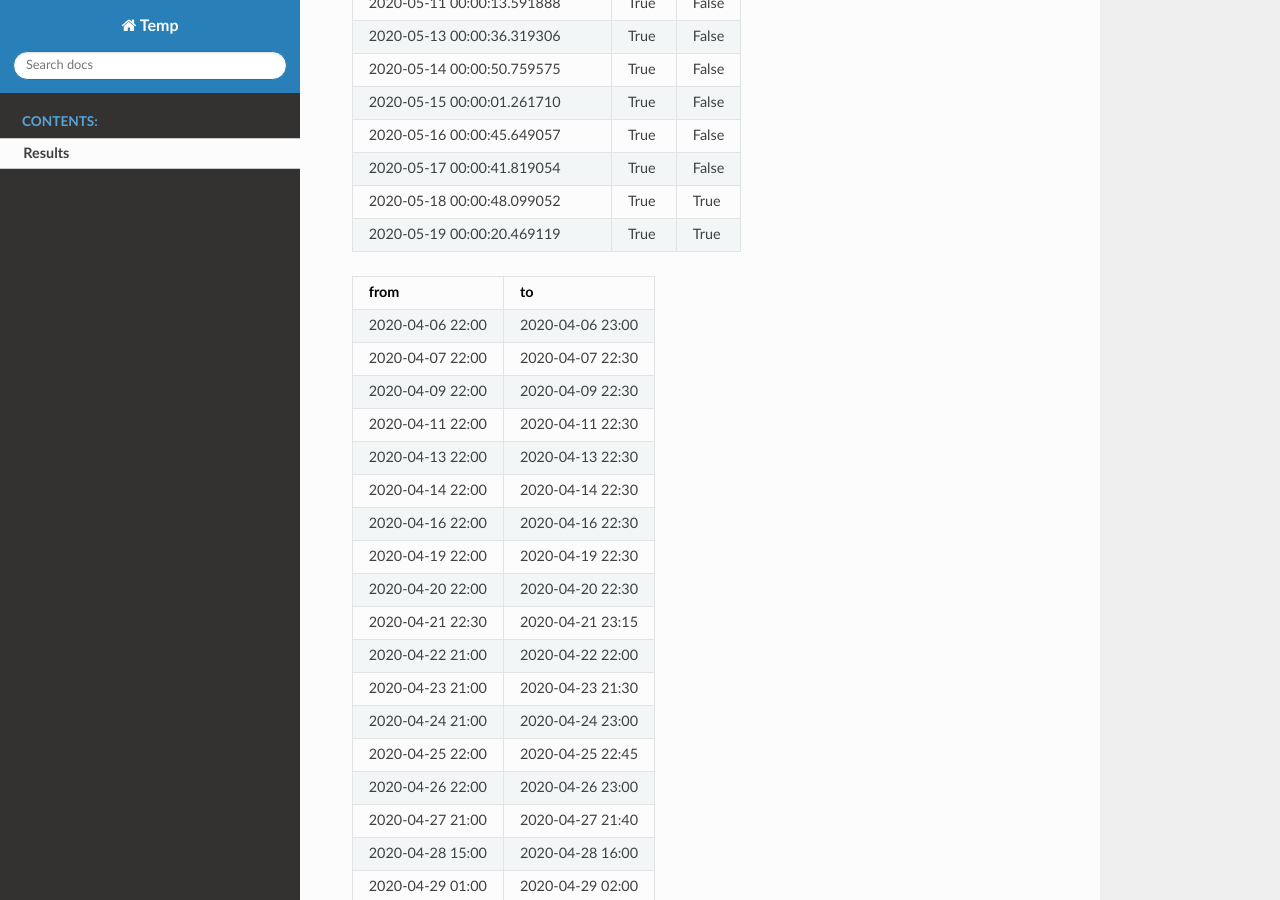
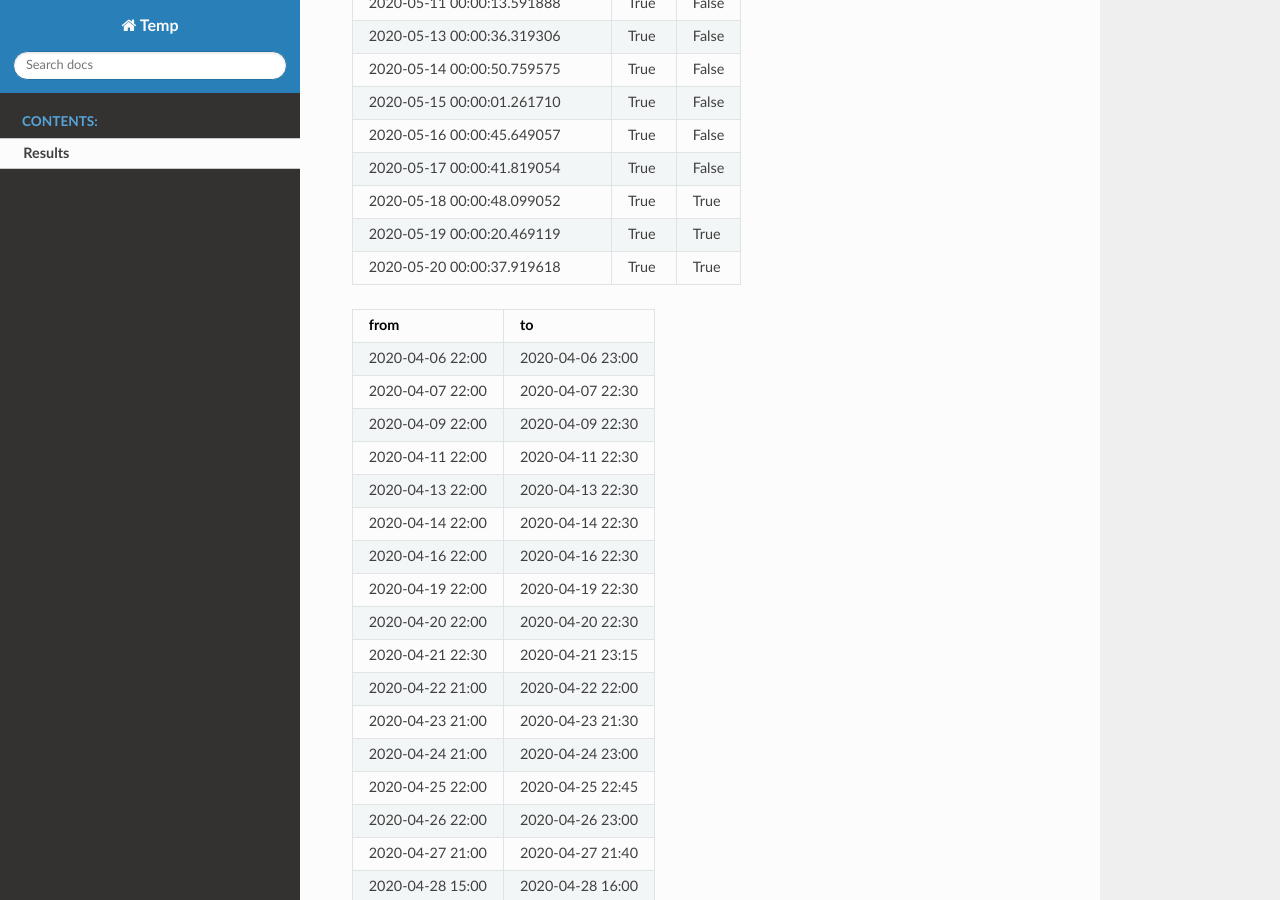
Before and after one commit to shlomow/queries-results, a Sphinx documentation site: the page built from source/results.rst, in a window 1280 px wide and 900 px high, scrolled down 1361 px. Built offline with Sphinx 7.4.7 and the Read the Docs theme 2.0.0, drawn with Linux system fonts in a browser that asks for light colours.

Commit message:
update results

```diff
--- a/source/results.rst
+++ b/source/results.rst
@@ -48,6 +48,7 @@ Results
    2020-05-17 00:00:41.819054, True, False
    2020-05-18 00:00:48.099052, True, True
    2020-05-19 00:00:20.469119, True, True
+   2020-05-20 00:00:37.919618, True, True
 
 .. csv-table::
    :header: "from", "to"
```
Also changed, not shown: results.json (+1 -1 lines).
